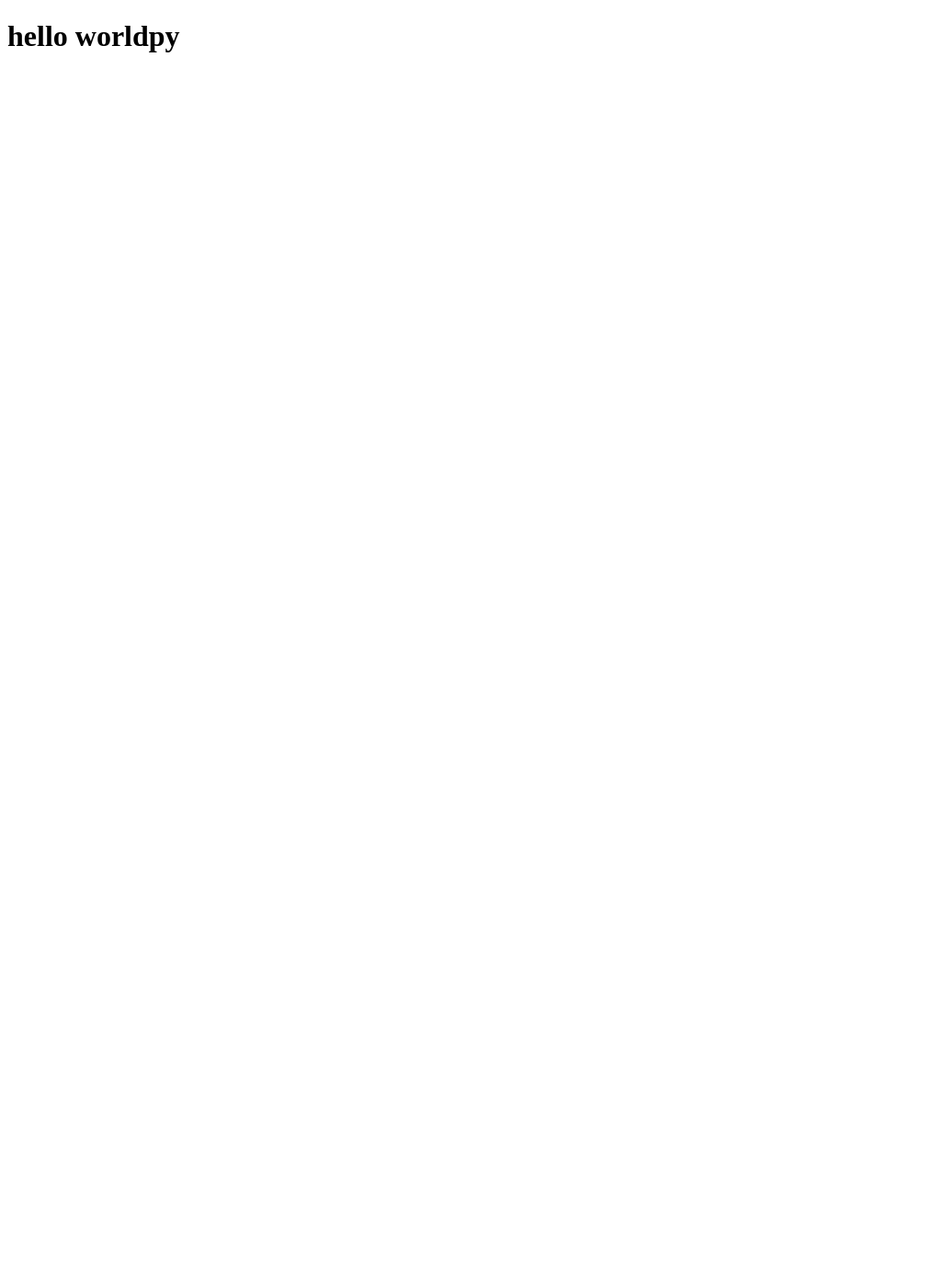
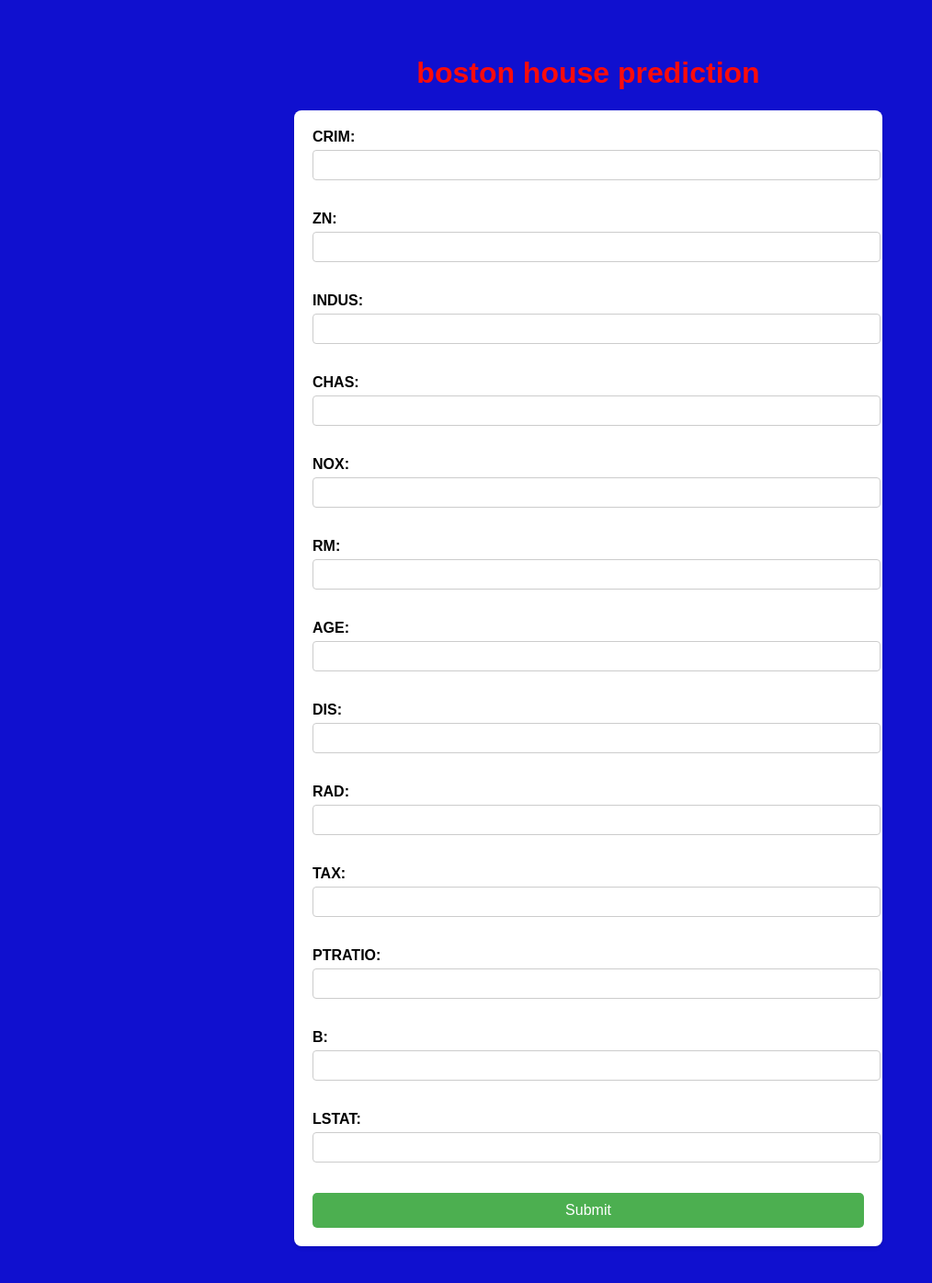
Before and after one commit to keshav123333/Bostonhousingpricing, a Flask app: page / in a window 1280 px wide. Before the commit the part shown is almost empty. Shown: the whole page at 92% size, without its empty margins (0-1014 px from the left). Before the commit the page ends 57 px from the top, so only its background shows below. Run offline with Flask 3, Linux system fonts and the light colour scheme; parts of the project's set-up code (start-up, migrations or seed data) failed here and were passed over.

Commit message:
i have updated the index.html file added input and labels now my project is almost ready to deploy

```diff
--- a/app.py
+++ b/app.py
@@ -25,6 +25,16 @@ def predict_api():
     output=model.predict(new_data)
     return jsonify(output[0])
 
+@app.route('/predict',methods=['POST'])
+def predict():
+    #here iam getting values from the form and converting them into a list of float
+    data=[float(x) for x in request.form.values()]
+    # Transform the data using the scaler
+    final_input=scalar.transform(np.array(data).reshape(1,-1))
+    output=model.predict(final_input)
+    return render_template('index.html',prediction_text="the predicted value is {}".format(output[0]))
+
+
 
 if __name__=="__main__":
     app.run(debug=True)
--- a/templates/index.html
+++ b/templates/index.html
@@ -1,12 +1,135 @@
 <!DOCTYPE html>
 <html lang="en">
 <head>
+    <style>
+        body {
+            font-family: Arial, sans-serif;
+            margin: 20px;
+            padding: 20px;
+            background-color: #1010cf;
+        }
+
+        h1 {
+            text-align: center;
+            color: #fa0b0b;
+        }
+
+        form {
+            max-width: 600px;
+            margin: 0 auto;
+            padding: 20px;
+            background: #fff;
+            border-radius: 8px;
+            box-shadow: 0 2px 4px rgba(0, 0, 0, 0.1);
+        }
+
+        label {
+            font-weight: bold;
+            display: block;
+            margin-bottom: 5px;
+        }
+
+        input[type="text"] {
+            width: 100%;
+            padding: 8px;
+            margin-bottom: 15px;
+            border: 1px solid #ccc;
+            border-radius: 4px;
+        }
+
+        button {
+            display: block;
+            width: 100%;
+            padding: 10px;
+            background-color: #4CAF50;
+            color: white;
+            border: none;
+            border-radius: 5px;
+            cursor: pointer;
+            font-size: 16px;
+        }
+
+        button:hover {
+            background-color: #45a049;
+        }
+
+        h2 {
+            margin-top: 20px;
+        }
+
+        h2.error {
+            color: red;
+            text-align: center;
+        }
+
+        h2.prediction {
+            color: green;
+            text-align: center;
+        }
+    </style>
     <meta charset="UTF-8">
     <meta name="viewport" content="width=device-width, initial-scale=1.0">
     <title>Document</title>
+
 </head>
 <body>
-    <h1>hello worldpy</h1>
+    <h1>boston house prediction</h1>
+
+    <form action="{{ url_for('predict') }}" method="post">
+        <label for="CRIM">CRIM:</label>
+        <input type="text" id="CRIM" name="CRIM" required="required"><br><br>
+
+        <label for="ZN">ZN:</label>
+        <input type="text" id="ZN" name="ZN" required="required"><br><br>
+
+        <label for="INDUS">INDUS:</label>
+        <input type="text" id="INDUS" name="INDUS" required="required"><br><br>
+
+        <label for="CHAS">CHAS:</label>
+        <input type="text" id="CHAS" name="CHAS" required="required"><br><br>
+
+        <label for="NOX">NOX:</label>
+        <input type="text" id="NOX" name="NOX" required="required"><br><br>
+
+        <label for="RM">RM:</label>
+        <input type="text" id="RM" name="RM" required="required"><br><br>
+
+        <label for="AGE">AGE:</label>
+        <input type="text" id="AGE" name="AGE" required="required"><br><br>
+
+        <label for="DIS">DIS:</label>
+        <input type="text" id="DIS" name="DIS" required="required"><br><br>
+
+        <label for="RAD">RAD:</label>
+        <input type="text" id="RAD" name="RAD" required="required"><br><br>
+
+        <label for="TAX">TAX:</label>
+        <input type="text" id="TAX" name="TAX" required="required"><br><br>
+
+        <label for="PTRATIO">PTRATIO:</label>
+        <input type="text" id="PTRATIO" name="PTRATIO" required="required"><br><br>
+
+        <label for="B">B:</label>
+        <input type="text" id="B" name="B" required="required"><br><br>
+
+        <label for="LSTAT">LSTAT:</label>
+        <input type="text" id="LSTAT" name="LSTAT" required="required"><br><br>
+        <button type="submit" style="background-color: #4CAF50; color: white; padding: 10px 20px; border: none; border-radius: 5px; cursor: pointer;">
+            Submit
+        </button>
+
+
+
+    </form>
+    {% if error %}
+        <h2 style="color: red;">Error: {{ error }}</h2>
+    {% endif %}
+
+    {% if prediction_text %}
+        <h2 style="color: green; text-align: center;">Prediction: {{ prediction_text }}</h2>
+     {% endif %}
+
+
 
 </body>
 </html>
```
